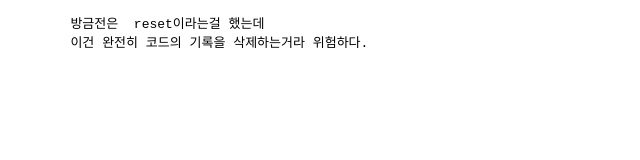
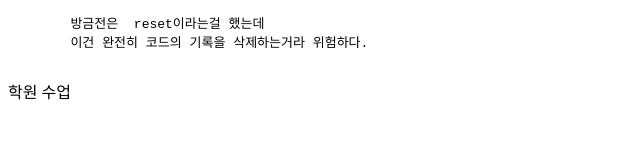
Before and after one commit to anycallshow/webfront, a plain HTML site: page 4_jQuery/test.html in a window 1280 px wide. Shown: the full height of the page, 0-640 px from the left. Drawn offline with Linux system fonts and the light colour scheme.

Commit message:
학원 수업 내용

```diff
--- a/4_jQuery/test.html
+++ b/4_jQuery/test.html
@@ -10,5 +10,6 @@
         방금전은  reset이라는걸 했는데
         이건 완전히 코드의 기록을 삭제하는거라 위험하다.
     </pre>
+    학원 수업
 </body>
 </html>
```
